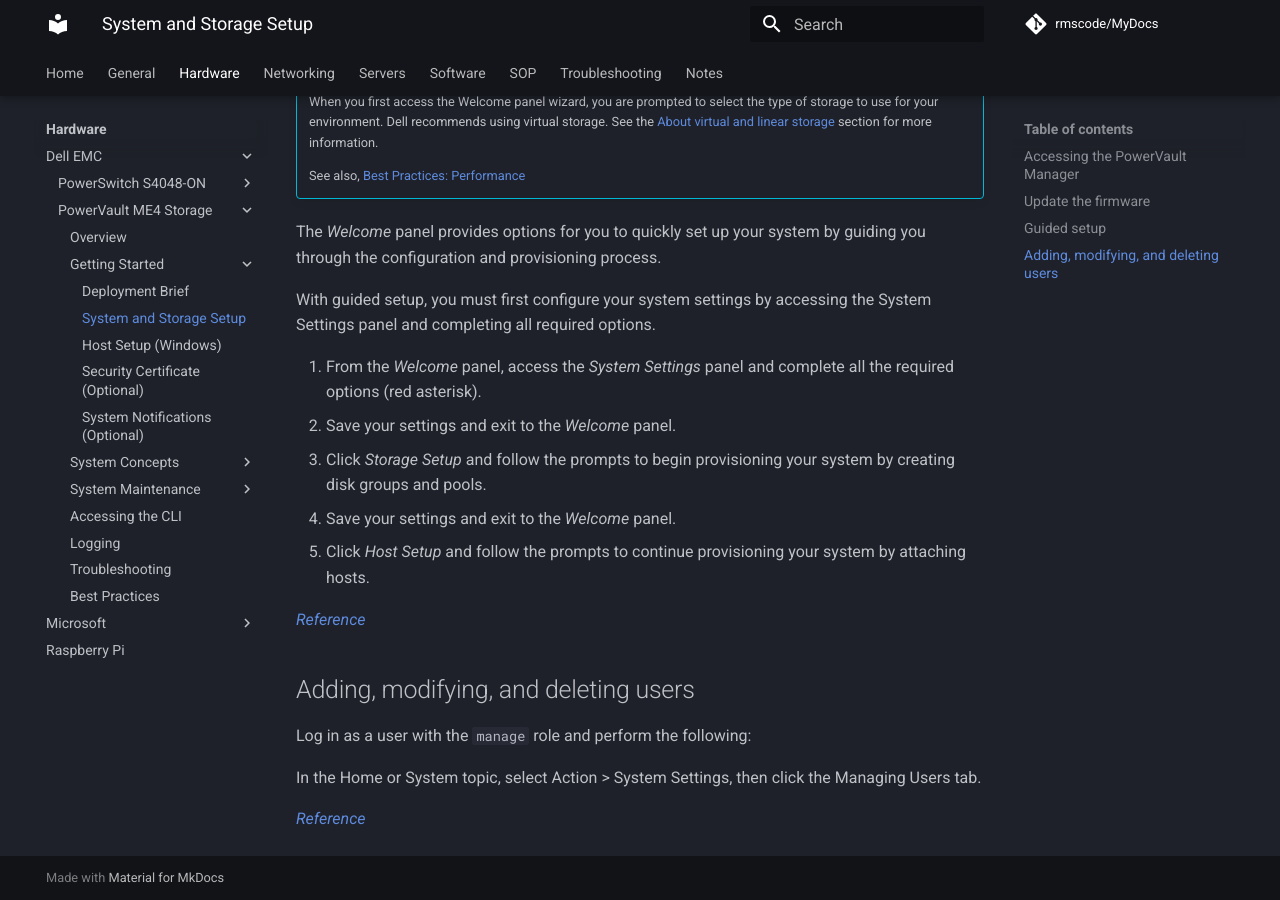
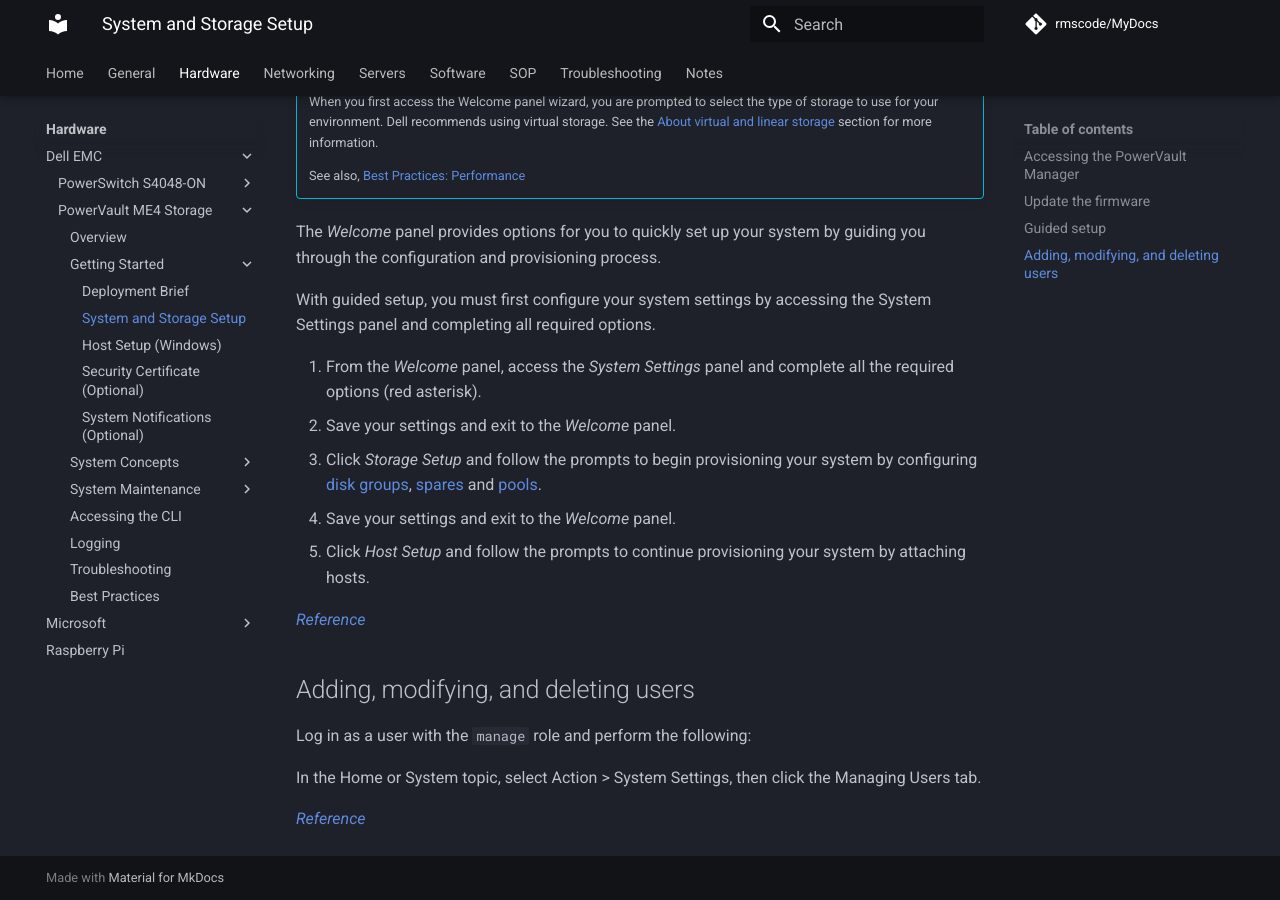
Before and after one commit to rmscode/binary-garden, an MkDocs documentation site: the page built from docs/hardware/dell-emc/powervault-me4/me4-guided-setup.md, in a window 1280 px wide and 900 px high, scrolled down 1821 px. Built offline with MkDocs 1.6.1 and Material for MkDocs 9.7.7, drawn with Linux system fonts in a browser that asks for light colours; comment, search, counter and statistics services are not loaded.

Commit message:
Update me4-guided-setup.md

```diff
--- a/docs/hardware/dell-emc/powervault-me4/me4-guided-setup.md
+++ b/docs/hardware/dell-emc/powervault-me4/me4-guided-setup.md
@@ -55,7 +55,7 @@
 
 1. From the *Welcome* panel, access the *System Settings* panel and complete all the required options (red asterisk).
 2. Save your settings and exit to the *Welcome* panel.
-3. Click *Storage Setup* and follow the prompts to begin provisioning your system by creating disk groups and pools.
+3. Click *Storage Setup* and follow the prompts to begin provisioning your system by configuring [disk groups](../powervault-me4/me4-disk-groups.md), [spares](../powervault-me4/me4-spares.md) and [pools](../powervault-me4/me4-pools.md).
 4. Save your settings and exit to the *Welcome* panel.
 5. Click *Host Setup* and follow the prompts to continue provisioning your system by attaching hosts.
 
```
